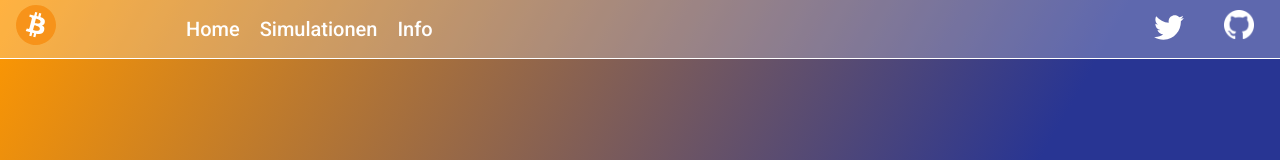
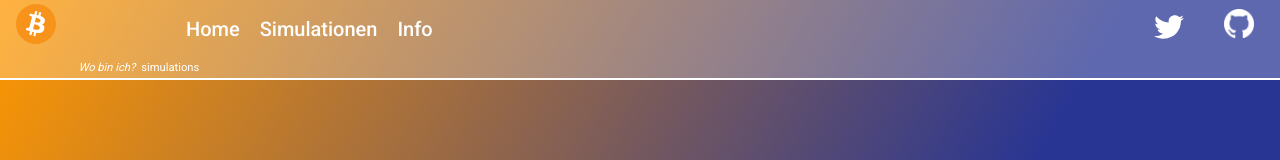
Before and after one commit to MyKaez/btc-playground, an Angular app: page /simulations in a window 1280 px wide. Shown: the top 160 px of the page. Built offline with nearby package versions, Linux system fonts and the light colour scheme.

Commit message:
added breadcrumbs draft

```diff
--- a/src/app/app-routing.module.ts
+++ b/src/app/app-routing.module.ts
@@ -8,7 +8,7 @@ const routes: Routes = [
   { path: '', redirectTo: '/home', pathMatch: 'full' },
   { path: 'home', component: HomeComponent },
   { path: 'simulations', component: SimulationsComponent },
-  { path: 'pow', component: PowComponent }
+  { path: 'simulations/pow', component: PowComponent }
 ];
 
 @NgModule({
--- a/src/app/main-nav/main-nav.component.html
+++ b/src/app/main-nav/main-nav.component.html
@@ -31,7 +31,15 @@
         </a>
       </div>
     </mat-toolbar>
-    <div class="content-wrapper">
+    <div class="breadcrumbs">
+      <i>Wo bin ich?</i>
+      <span *ngFor="let path of pathParts">
+        <a (click)="navigateTo(getFullPath(path))">{{path}}</a>
+        <span *ngIf="!isLast(path)">...</span>
+      </span>
+
+    </div>
+    <div class=" content-wrapper">
       <ng-content></ng-content>
     </div>
   </mat-sidenav-content>
--- a/src/app/main-nav/main-nav.component.scss
+++ b/src/app/main-nav/main-nav.component.scss
@@ -20,6 +20,11 @@
   display: none;
 }
 
+mat-toolbar {
+  color: $light-color;
+  background-color: transparentize($color: $light-color, $amount: 0.75) !important;
+}
+
 mat-toolbar a {
   color: $light-color;
   display: inline-block;
@@ -28,11 +33,17 @@ mat-toolbar a {
   cursor: pointer;
 }
 
-mat-toolbar {
+.breadcrumbs {
   color: $light-color;
-  position: sticky;
   background-color: transparentize($color: $light-color, $amount: 0.75) !important;
-  border-bottom: 1px solid $light-color;
+  border-bottom: 2px solid $light-color;
+  font-size: 0.8em;
+  padding-left: 7em;
+
+  a {
+    cursor: pointer;
+    margin: 0 6px;
+  }
 }
 
 .content-wrapper {
--- a/src/app/main-nav/main-nav.component.ts
+++ b/src/app/main-nav/main-nav.component.ts
@@ -1,8 +1,8 @@
-import { Component } from '@angular/core';
+import { Component, OnInit } from '@angular/core';
 import { BreakpointObserver, Breakpoints } from '@angular/cdk/layout';
 import { Observable } from 'rxjs';
 import { map, shareReplay } from 'rxjs/operators';
-import { Router } from '@angular/router';
+import { ActivatedRoute, Router, UrlSegment } from '@angular/router';
 
 @Component({
   selector: 'app-main-nav',
@@ -17,9 +17,30 @@ export class MainNavComponent {
       shareReplay()
     );
 
-  constructor(private breakpointObserver: BreakpointObserver, private router: Router) { }
+  constructor(private breakpointObserver: BreakpointObserver, private router: Router) {
+  }
 
-  ngOnInit(): void {
+  public isLast(part: string): boolean {
+    return this.pathParts[this.pathParts.length - 1] == part;
+  }
+
+  public get pathParts(): string[] {
+    return this.router.url.split('/').filter(p => p && p !== '');
+  }
+
+  getFullPath(path: string): string {
+    const parts = this.pathParts;
+    let fullPath = '';
+    for (let p of parts) {
+      if (fullPath.length > 0) {
+        fullPath += '/';
+      }
+      fullPath += p;
+      if (p === path) {
+        break;
+      }
+    }
+    return fullPath;
   }
 
   navigateTo(link: string): void {
--- a/src/app/simulations/simulations.component.html
+++ b/src/app/simulations/simulations.component.html
@@ -1,20 +1,20 @@
 <div class="content">
     <div class="items">
-        <mat-card (click)="navigateTo('pow')">
+        <mat-card (click)="navigateTo('simulations/pow')">
             <img src="assets/Miner_seite2.png" />
             <h2>Hashrate</h2>
             <p>
                 Fixes this... Determinismus / Vorhersehbarkeit
             </p>
         </mat-card>
-        <mat-card (click)="navigateTo('pow')">
+        <mat-card (click)="navigateTo('simulations/pow')">
             <img src="assets/Miner_seite2.png" />
             <h2>Hashrate</h2>
             <p>
                 Fixes this... Determinismus / Vorhersehbarkeit
             </p>
         </mat-card>
-        <mat-card (click)="navigateTo('pow')">
+        <mat-card (click)="navigateTo('simulations/pow')">
             <img src="assets/Miner_seite2.png" />
             <h2>Hashrate</h2>
             <p>
```
